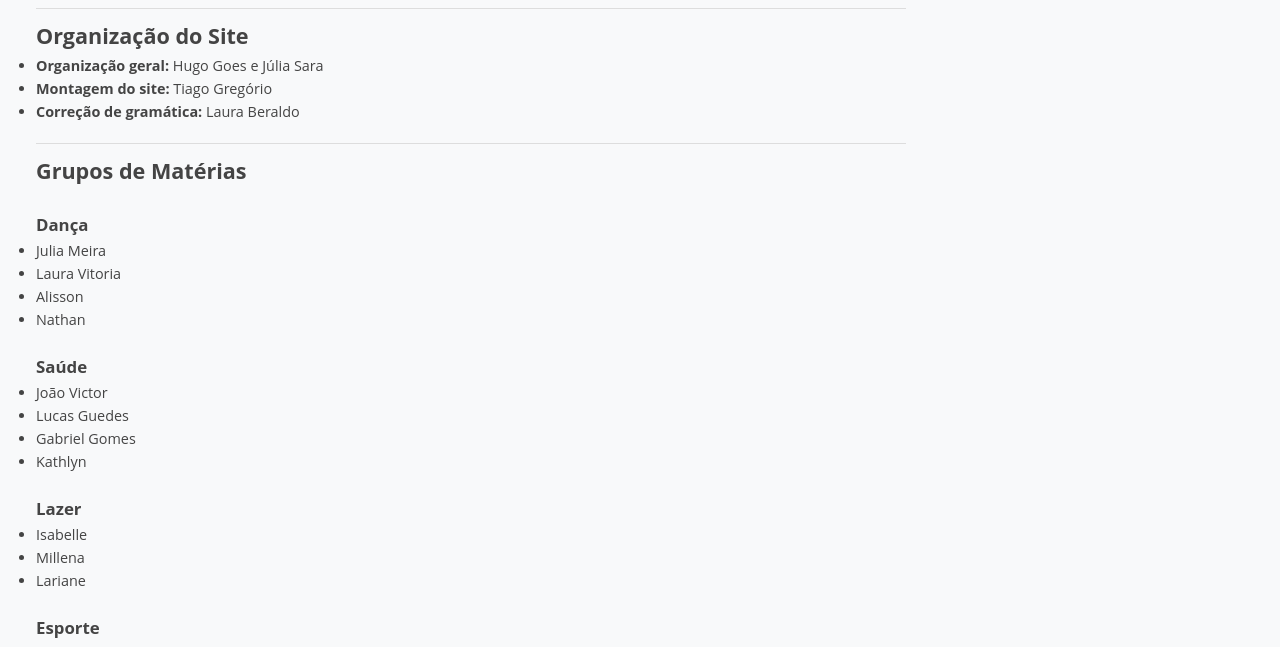
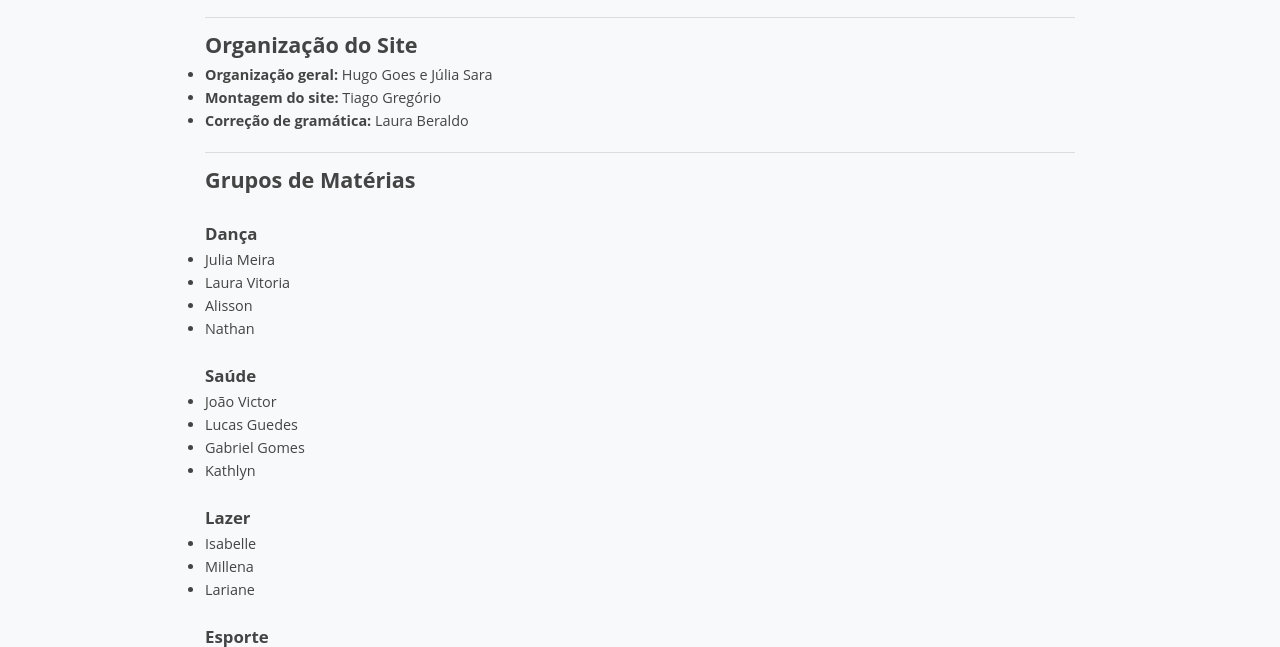
Before and after one commit to TiagoFG-DEV/EducaFit, a plain HTML site: page creditos.html in a window 1280 px wide. Shown: the part 234-881 px from the top of the page. Drawn offline with Linux system fonts and the light colour scheme.

Commit message:
Update styles.css

```diff
--- a/css/styles.css
+++ b/css/styles.css
@@ -157,7 +157,7 @@ footer {
     max-width: 900px;
     margin: 30px auto;
     padding: 0 15px;
-    margin: 21px;
+
 }
 
 .titulo-materia {
```
